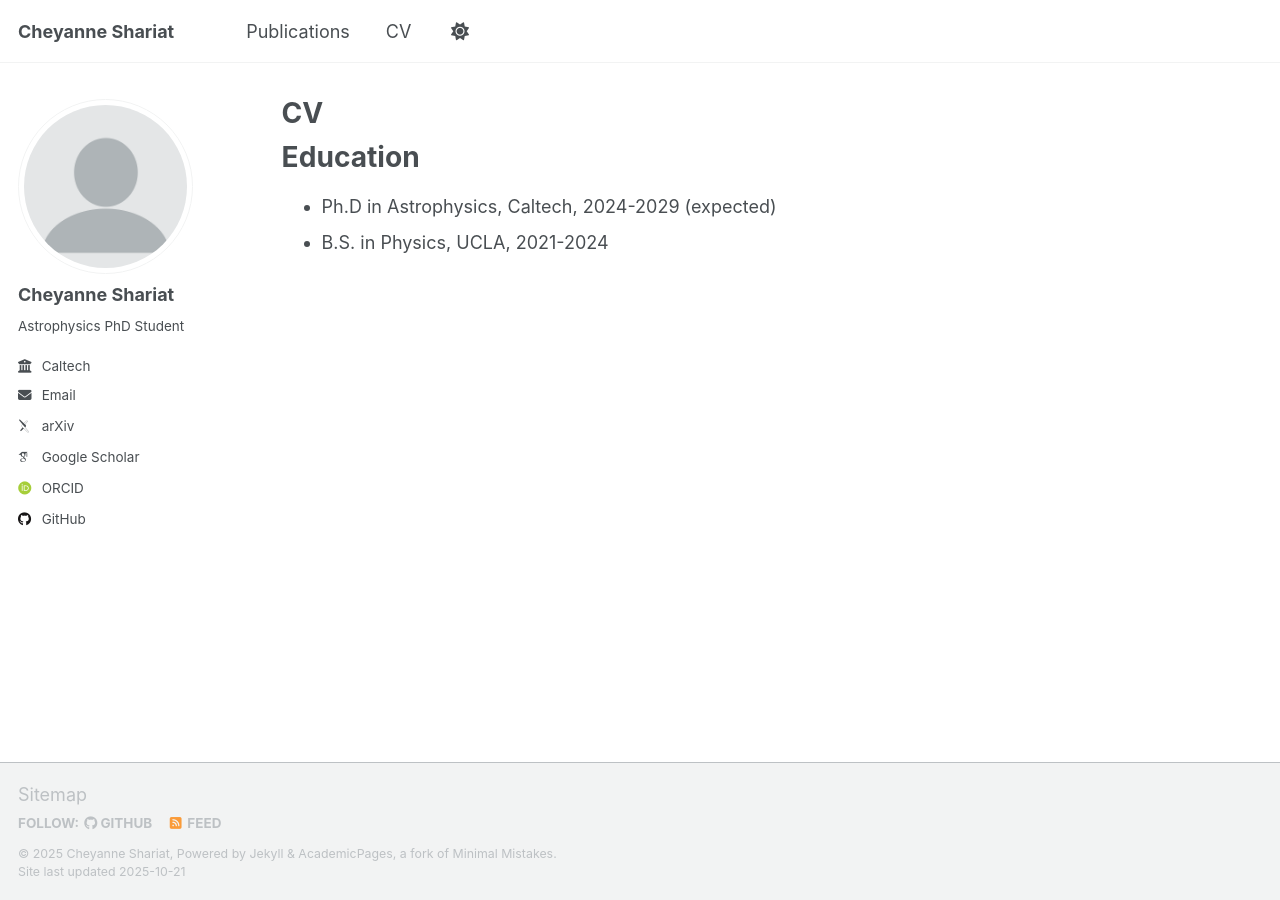
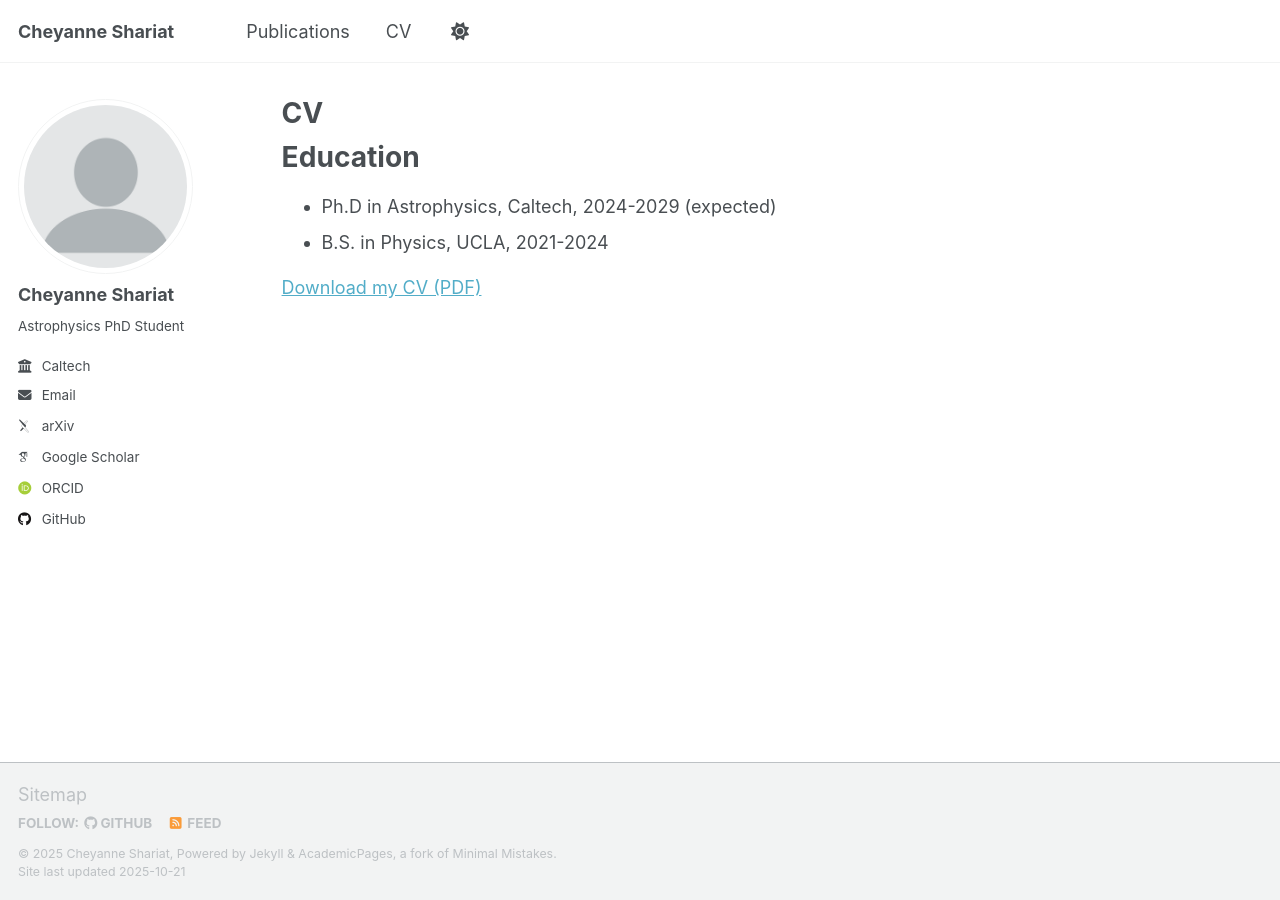
Before and after one commit to cheyanneshariat/cheyanneshariat.github.io, a Jekyll site: the page built from _pages/cv.md, in a window 1280 px wide. Built offline with Jekyll 4.4.1, drawn with Linux system fonts in a browser that asks for light colours; some web fonts are replaced; a script that is not in the unit is left out.

Commit message:
Add download link for CV in markdown

```diff
--- a/_pages/cv.md
+++ b/_pages/cv.md
@@ -13,3 +13,5 @@ Education
 ======
 * Ph.D in Astrophysics, Caltech, 2024-2029 (expected)
 * B.S. in Physics, UCLA, 2021-2024
+
+[Download my CV (PDF)]({{ base_path }}/files/Shariat_Cheyanne_CV.pdf)
```
